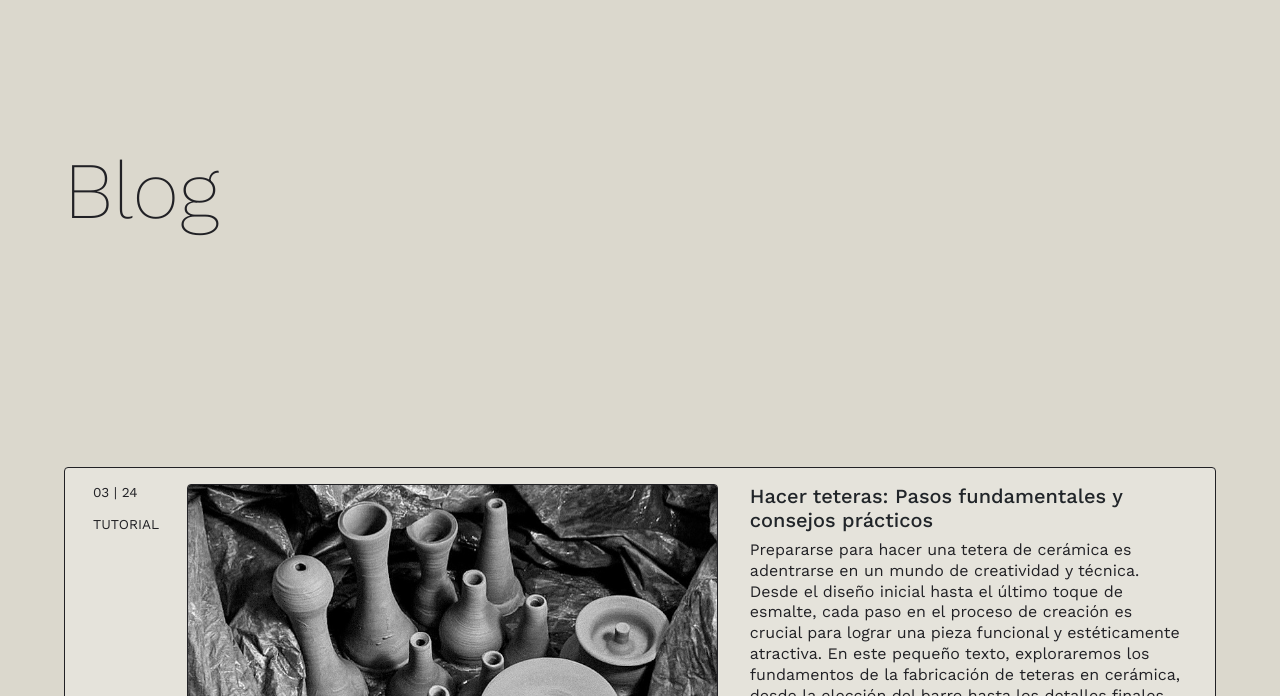
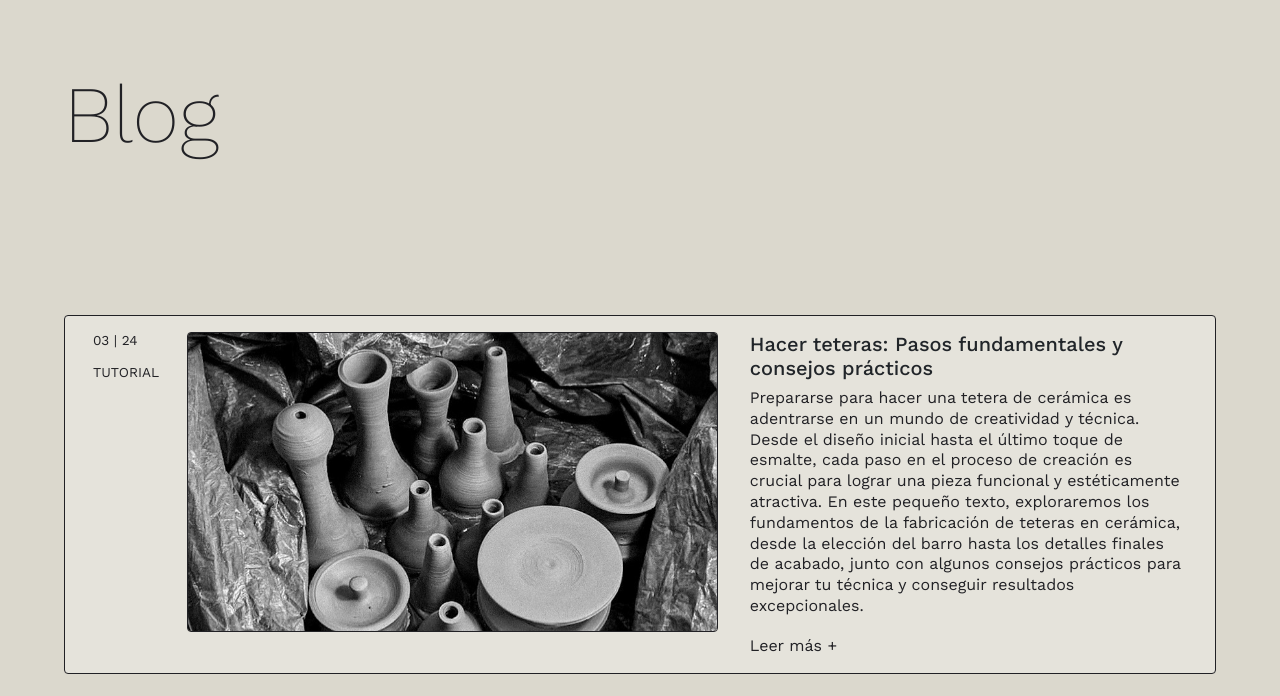
Before and after one commit to jalvariza/canis, a website: page pages/blog.html in a window 1280 px wide. Shown: the part 53-749 px from the top of the page. Drawn offline with nearby package versions, Linux system fonts and the light colour scheme.

Commit message:
canis_v6

```diff
--- a/css/estilo.css
+++ b/css/estilo.css
@@ -283,10 +283,12 @@ main .product-details .product-compra {
   display: flex;
   justify-content: left;
   align-items: center;
-  height: 400px;
+  height: auto;
   margin-top: 4.5rem;
   padding-left: 5%;
   padding-right: 5%;
+  padding-top: 3rem;
+  padding-bottom: 3rem;
 }
 
 /*FORM*/
```
Also changed, not shown: 1 other file.
